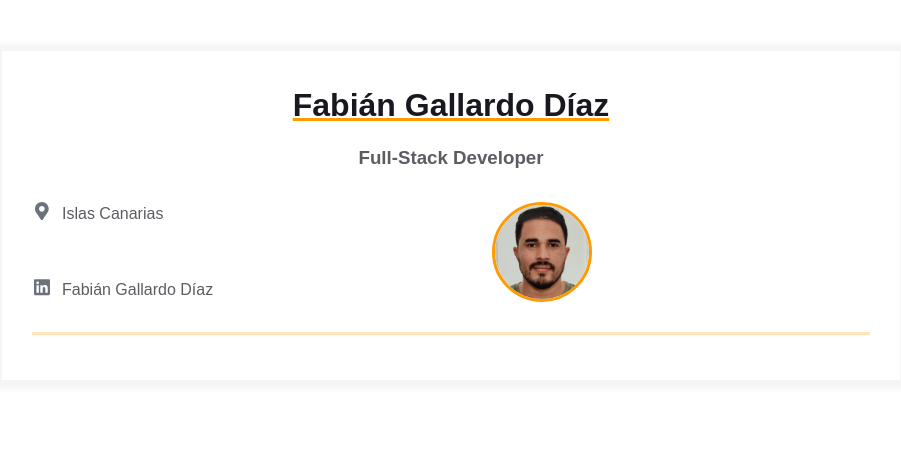
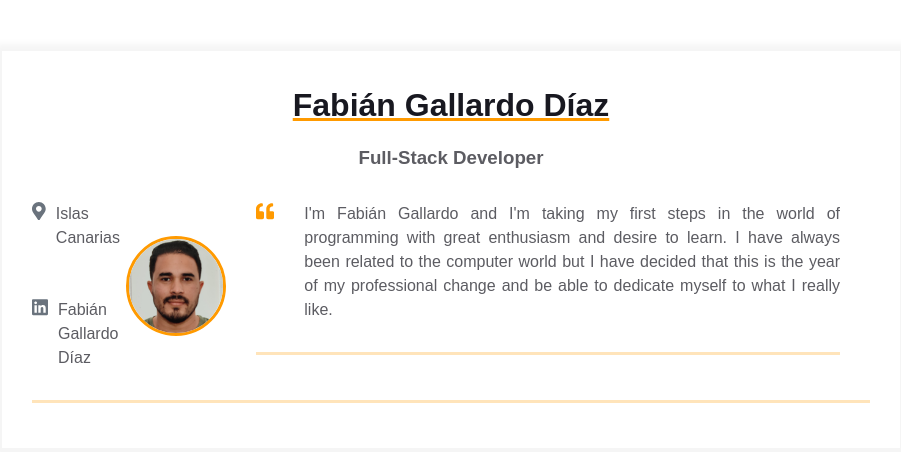
Before and after one commit to FabgdDev/homepage, a plain HTML site: page index.html in a window 1280 px wide. Shown: the whole page, without its empty margins (189-1090 px from the left). Drawn offline with Linux system fonts and the light colour scheme.

Commit message:
Add some info about me

```diff
--- a/index.html
+++ b/index.html
@@ -50,8 +50,27 @@
                 <div class="contact-info__block contact-info__block--center">
                   <img class="contact-info__avatar" src="assets/avatar.png" alt="Avatar" />
                 </div>
-
                 <div class="contact-info__block"></div>
+                <div class="container">
+                  <div class="resume__block">
+                    <div class="intro">
+                      <div class="intro__icon-wrapper">
+                        <svg class="intro__icon" xmlns="http://www.w3.org/2000/svg" viewBox="0 0 512 512">
+                          <path
+                            d="M464 256h-80v-64c0-35.3 28.7-64 64-64h8c13.3 0 24-10.7
+                            24-24V56c0-13.3-10.7-24-24-24h-8c-88.4 0-160 71.6-160 160v240c0
+                            26.5 21.5 48 48 48h128c26.5 0 48-21.5
+                            48-48V304c0-26.5-21.5-48-48-48zm-288 0H96v-64c0-35.3 28.7-64
+                            64-64h8c13.3 0 24-10.7 24-24V56c0-13.3-10.7-24-24-24h-8C71.6 32 0
+                            103.6 0 192v240c0 26.5 21.5 48 48 48h128c26.5 0
+                            48-21.5 48-48V304c0-26.5-21.5-48-48-48z"
+                          ></path>
+                        </svg>
+                      </div>
+                      <p class="intro_text">I'm Fabián Gallardo and I'm taking my first steps in the world of programming with great enthusiasm and desire to learn. I have always been related to the computer world but I have decided that this is the year of my professional change and be able to dedicate myself to what I really like.</p>
+                    </div>
+                  </div>
+                </div>
               </div>
             </div>
           </div>
```
